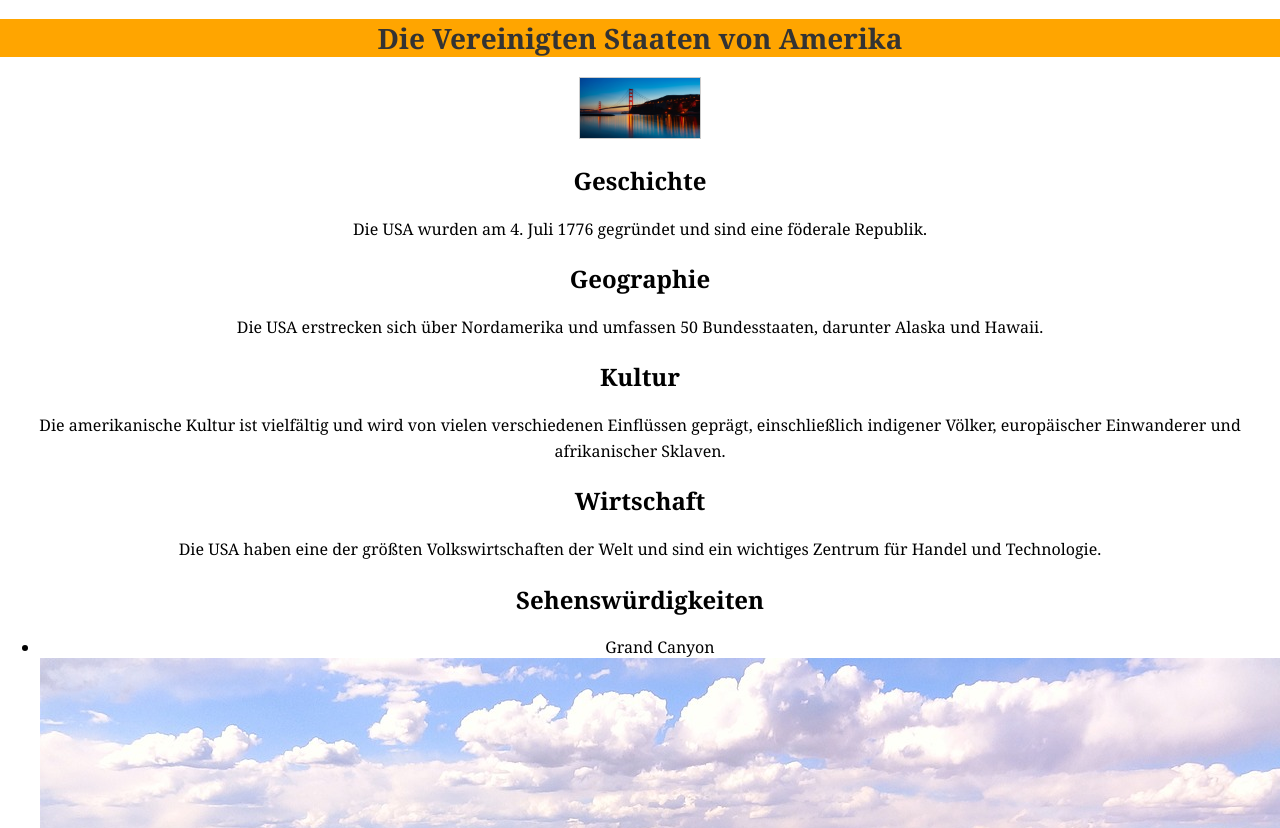
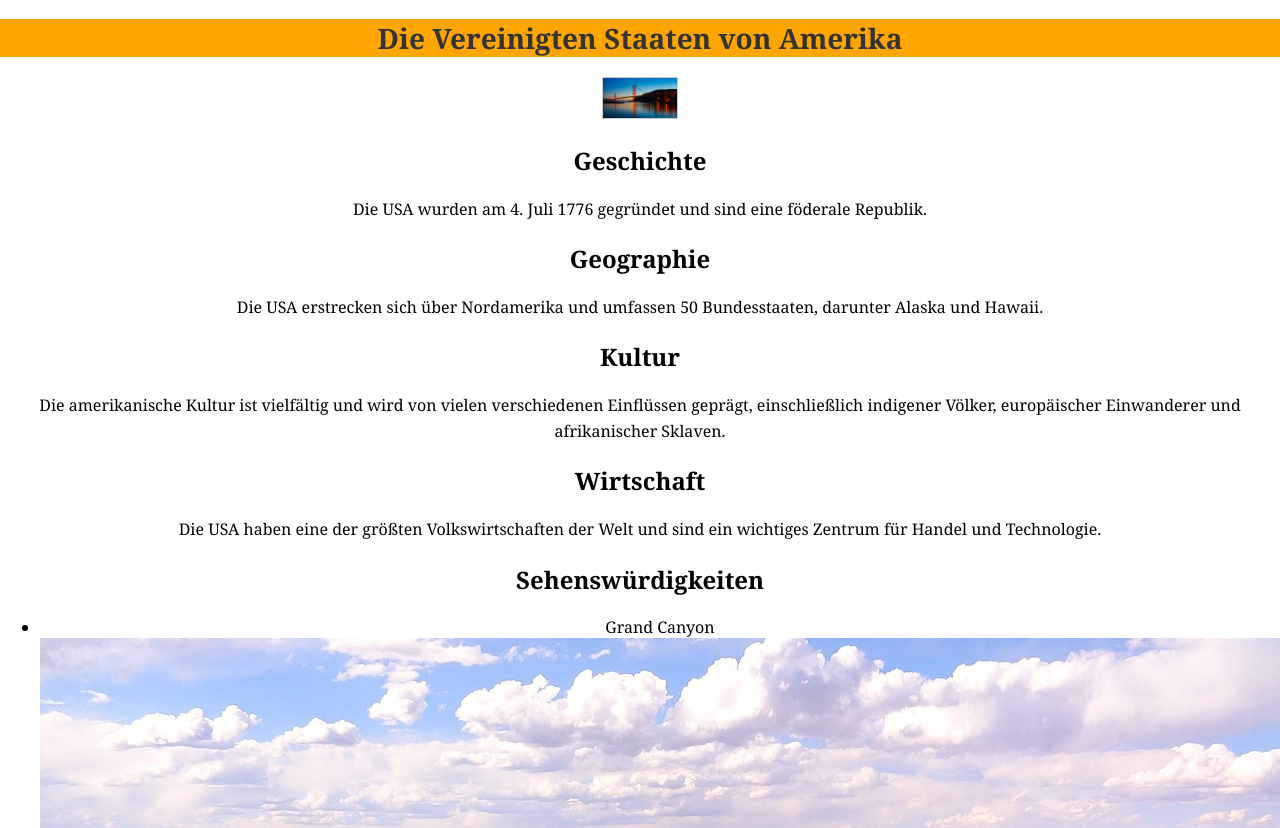
Before and after one commit to ERSIIAdmin/USA-Webseite-Informatik, a plain HTML site: page index.html in a window 1280 px wide. Shown: the top 828 px of the page. Drawn offline with Linux system fonts and the light colour scheme.

Commit message:
grand canyon

```diff
--- a/style.css
+++ b/style.css
@@ -20,8 +20,8 @@ p {
 }
 
 #Golden-Gate-Bridge {
-  width: 120px;
-  height: 60px;
+  width: 80;
+  height: 40px;
   border: 1px solid #ccc;
   align-items: center;
 }
@@ -29,4 +29,6 @@ p {
 #Grand-Canyon {
   width: 40px;
   height: 80px;
+  border: 1px solid #ccc;
+  align-items: center;
 }
```
